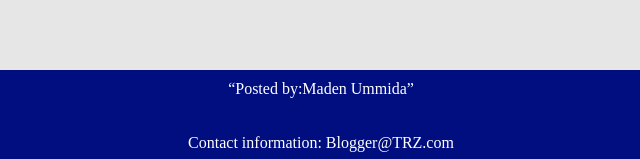
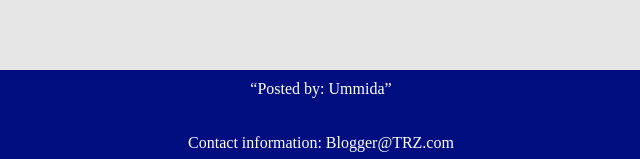
Before and after one commit to ummidamaden/ummidamaden.github.com.io, a plain HTML site: page html/blogs/taraz/taraz.html in a window 1280 px wide. Shown: the part 1947-2106 px from the top of the page, 319-959 px from the left. Drawn offline with Linux system fonts and the light colour scheme.

Commit message:
modified : html/blogs/taraz/taraz.html

```diff
--- a/html/blogs/taraz/taraz.html
+++ b/html/blogs/taraz/taraz.html
@@ -56,7 +56,7 @@
 
     </main>
     <footer id="about">
-        <p>“Posted by:Maden Ummida”</p>
+        <p>“Posted by: Ummida”</p>
         <p>Contact information: Blogger@TRZ.com</p>
     </footer>
 
```
